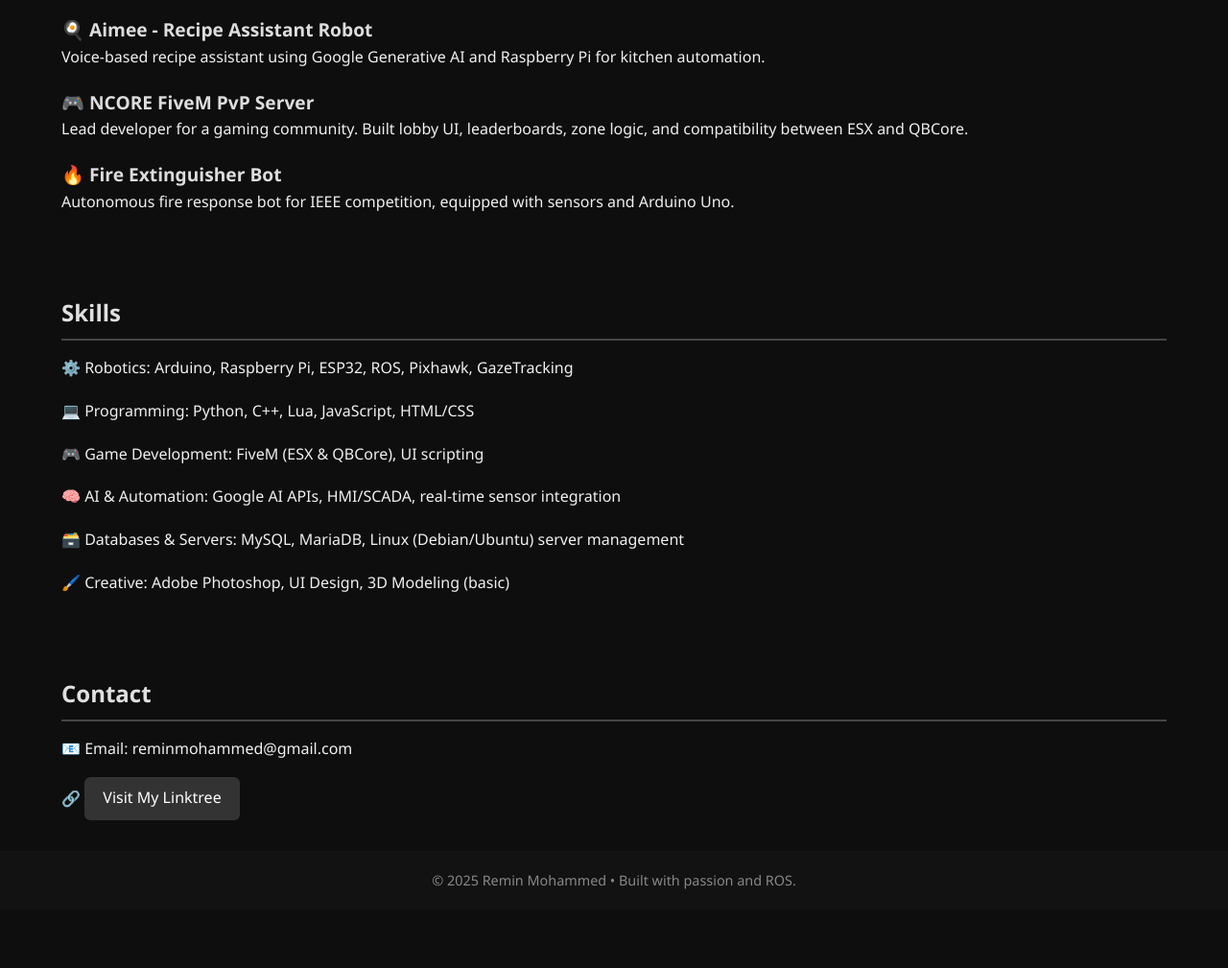
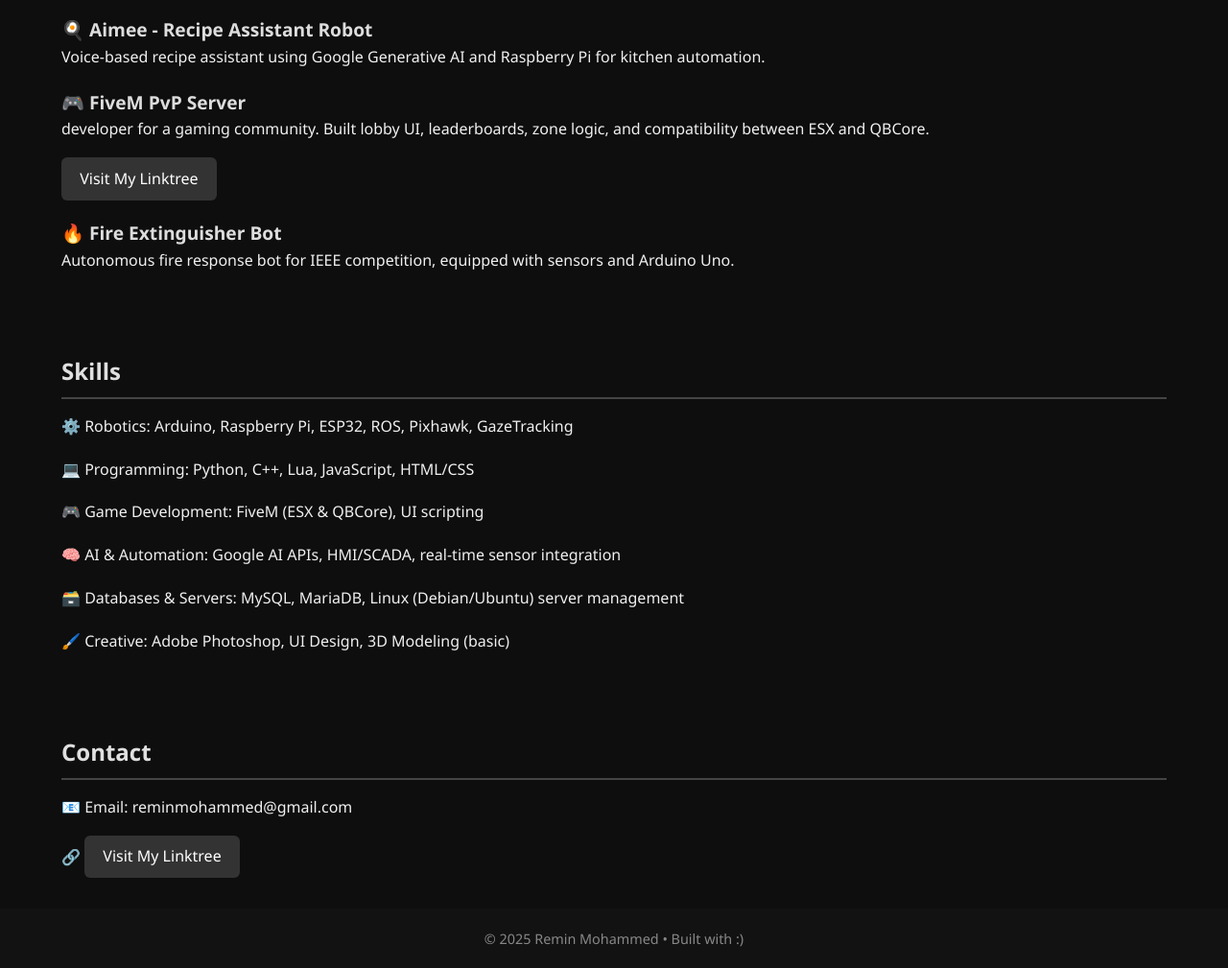
Before and after one commit to Anxxity/web-por, a plain HTML site: page index.html in a window 1280 px wide. Shown: the part 572-1581 px from the top of the page at 96% size. Before the commit the page ends 1520 px from the top, so only its background shows below. Drawn offline with Linux system fonts and the light colour scheme.

Commit message:
Update index.html

```diff
--- a/index.html
+++ b/index.html
@@ -92,8 +92,10 @@
       <p>Voice-based recipe assistant using Google Generative AI and Raspberry Pi for kitchen automation.</p>
     </div>
     <div class="project">
-      <p class="project-title">🎮 NCORE FiveM PvP Server</p>
-      <p>Lead developer for a gaming community. Built lobby UI, leaderboards, zone logic, and compatibility between ESX and QBCore.</p>
+      <p class="project-title">🎮  FiveM PvP Server</p>
+      <p> developer for a gaming community. Built lobby UI, leaderboards, zone logic, and compatibility between ESX and QBCore.</p>
+            <p>
+              <a class="linktree" href=" https://discord.gg/jegxEGMpb5" target="_blank">Visit My Linktree</a></p>
     </div>
     <div class="project">
       <p class="project-title">🔥 Fire Extinguisher Bot</p>
@@ -118,7 +120,7 @@
   </section>
 
   <footer>
-    &copy; 2025 Remin Mohammed • Built with passion and ROS.
+    &copy; 2025 Remin Mohammed • Built with :)
   </footer>
 </body>
 </html>
```
